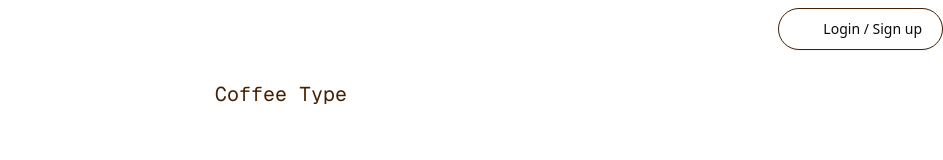
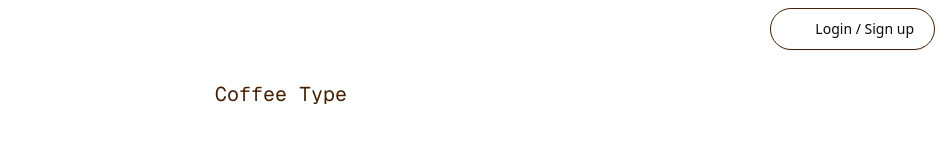
Before and after one commit to AyeThidaTun/typing-game, a Next.js app: page / in a window 1280 px wide. Shown: the top 160 px of the page, without its empty margins (337-1280 px from the left). Built offline with nearby package versions, Linux system fonts and the light colour scheme; no server answers; some icons are missing.

Commit message:
feat: add padding right

```diff
--- a/src/app/_components/login-btn.tsx
+++ b/src/app/_components/login-btn.tsx
@@ -18,7 +18,7 @@ export default function LoginButton({ isLoggedIn }: { isLoggedIn: boolean }) {
   }
 
   return (
-    <section className="fixed inset-x-0 top-0 py-2 z-50 bg-white lg:bg-transparent">
+    <section className="fixed inset-x-0 top-0 py-2 pr-2 z-50 bg-white lg:bg-transparent">
       <div className="flex justify-end top-3 right-5 gap-2">
         {isLoggedIn ? (
           <>
```
